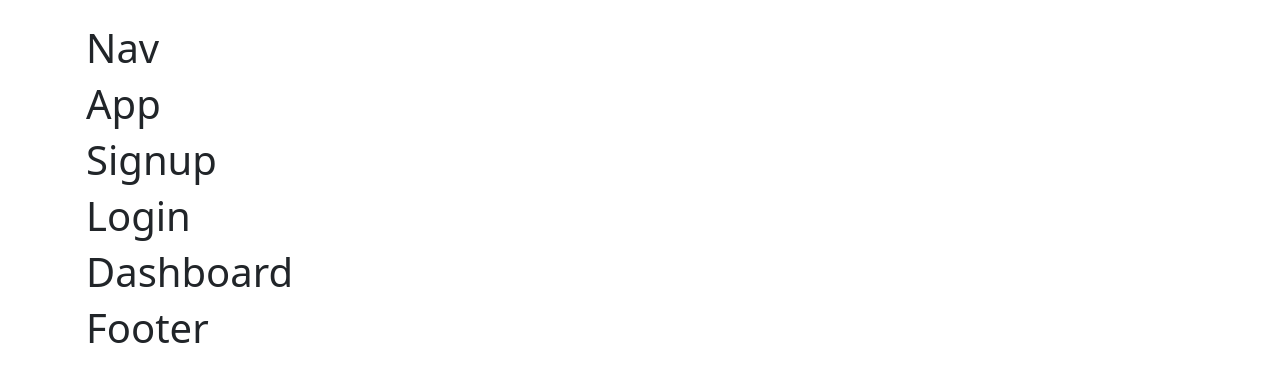
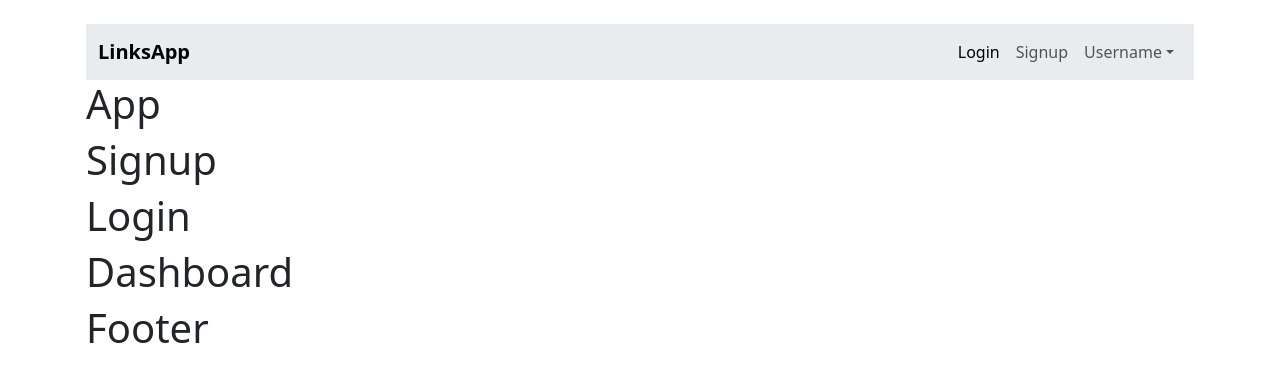
Before and after one commit to fm-anderson/react-links-app, a React (Vite) app: page / in a window 1280 px wide. Shown: the top 382 px of the page. Built offline with nearby package versions, Linux system fonts and the light colour scheme.

Commit message:
feature: Nav markup and style

```diff
--- a/src/components/Nav.jsx
+++ b/src/components/Nav.jsx
@@ -1,8 +1,72 @@
 function Nav() {
   return (
-    <div>
-      <h1>Nav</h1>
-    </div>
+    <nav className="navbar navbar-expand-lg bg-body-secondary">
+      <div className="container">
+        <a className="navbar-brand fw-bold" href="#">
+          LinksApp
+        </a>
+        <button
+          className="navbar-toggler"
+          type="button"
+          data-bs-toggle="collapse"
+          data-bs-target="#navbarSupportedContent"
+          aria-controls="navbarSupportedContent"
+          aria-expanded="false"
+          aria-label="Toggle navigation"
+        >
+          <span className="navbar-toggler-icon"></span>
+        </button>
+        <div className="collapse navbar-collapse" id="navbarSupportedContent">
+          <ul className="navbar-nav ms-auto">
+            <li className="nav-item">
+              <a className="nav-link active" aria-current="page" href="#">
+                Login
+              </a>
+            </li>
+            <li className="nav-item">
+              <a className="nav-link" href="#">
+                Signup
+              </a>
+            </li>
+            <li className="nav-item dropdown">
+              <a
+                className="nav-link dropdown-toggle"
+                href="#"
+                id="navbarDropdown"
+                role="button"
+                data-bs-toggle="dropdown"
+                aria-expanded="false"
+              >
+                Username
+              </a>
+              <ul
+                className="dropdown-menu dropdown-menu-end"
+                aria-labelledby="navbarDropdown"
+              >
+                <li>
+                  <a className="dropdown-item" href="#">
+                    Edit Profile
+                  </a>
+                </li>
+                <li>
+                  <a className="dropdown-item" href="#">
+                    Edit Page
+                  </a>
+                </li>
+                <li>
+                  <hr className="dropdown-divider" />
+                </li>
+                <li>
+                  <a className="dropdown-item" href="#">
+                    Logout
+                  </a>
+                </li>
+              </ul>
+            </li>
+          </ul>
+        </div>
+      </div>
+    </nav>
   );
 }
 
```
